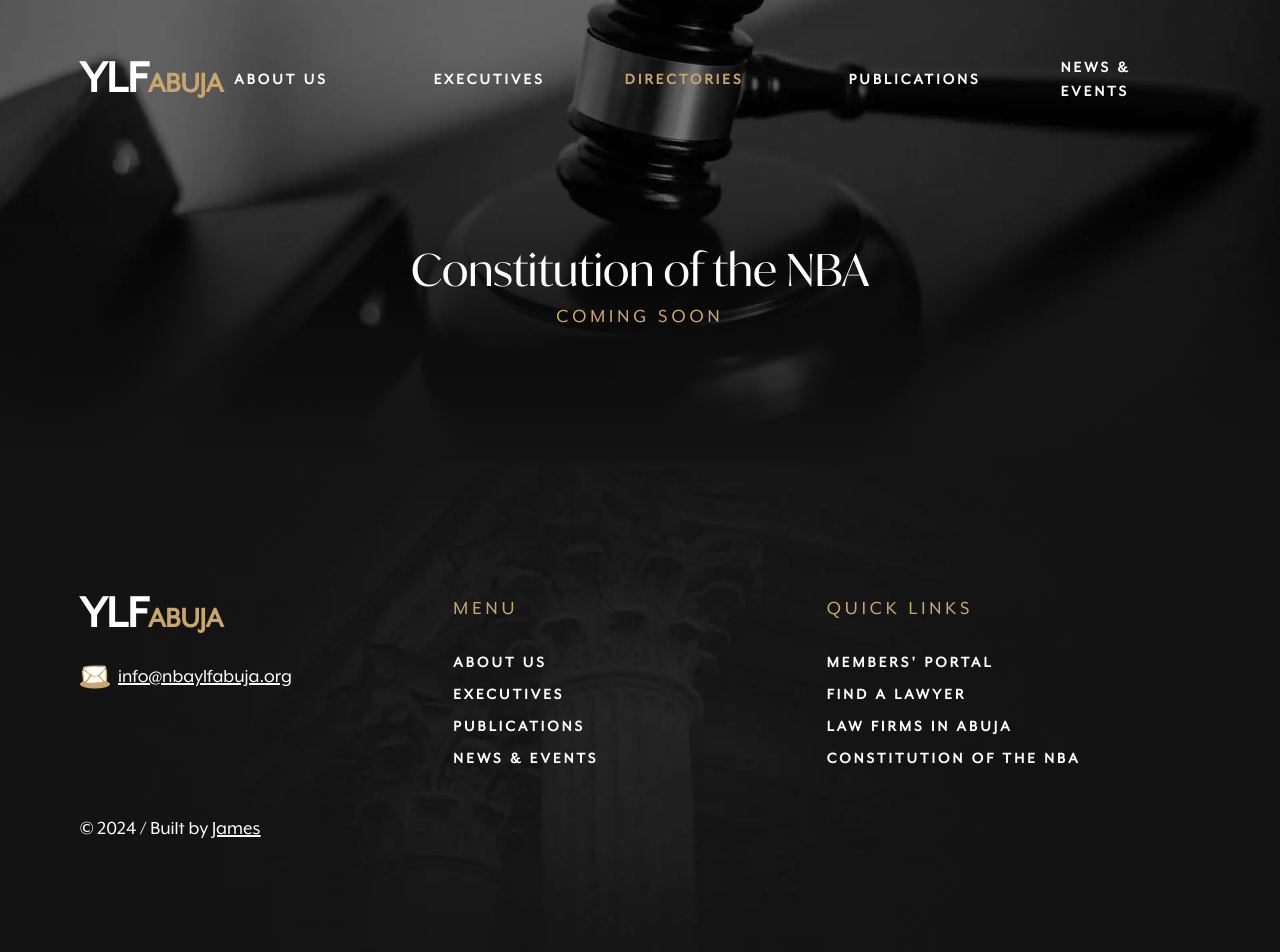
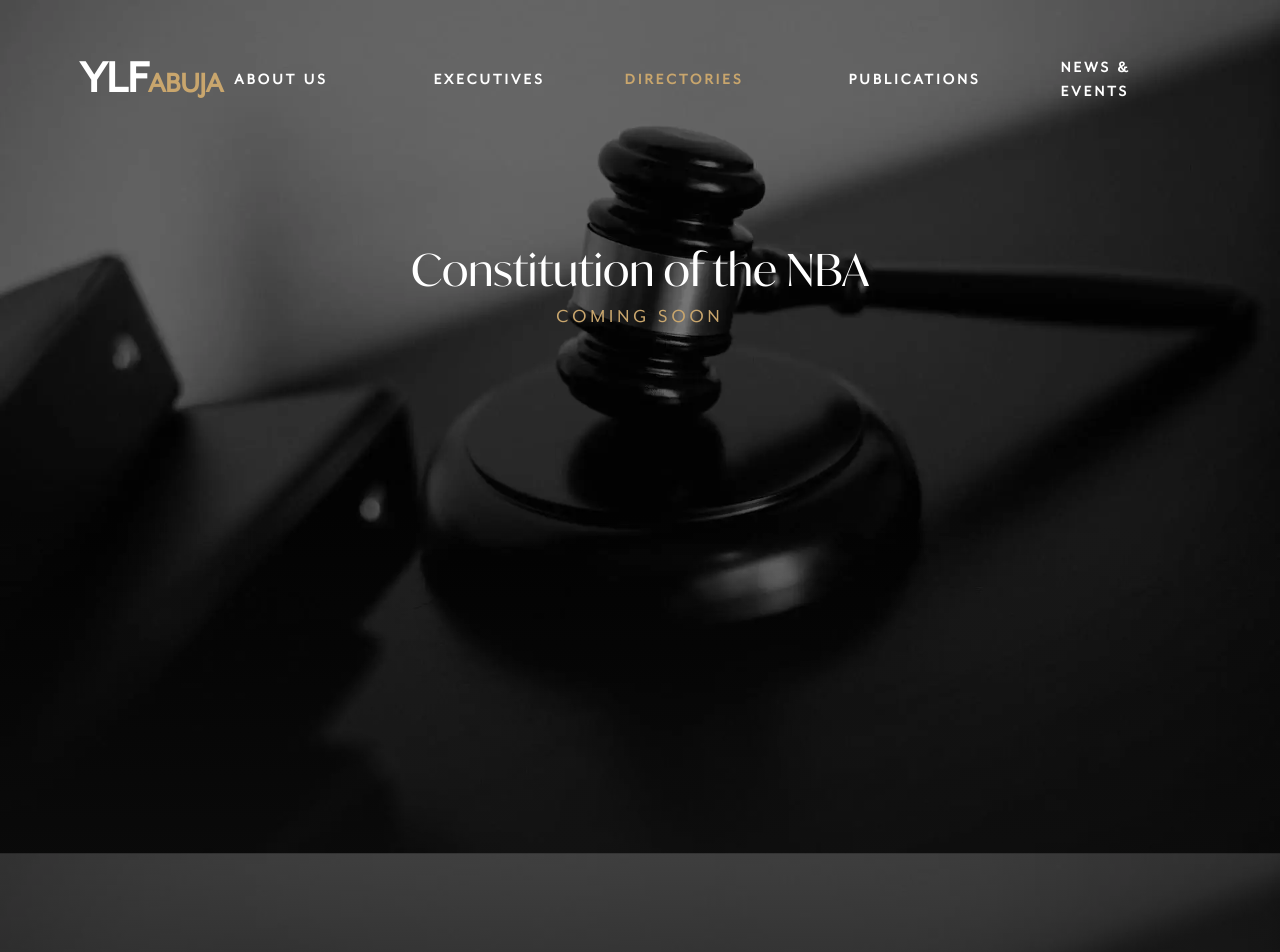
Before and after one commit to jamesodukoya/ylfabuja, a Next.js app: page /nba-constitution in a window 1280 px wide. Shown: the top 952 px of the page. Built offline with nearby package versions, Linux system fonts and the light colour scheme.

Commit message:
Trying Adobe PDF Reader

```diff
--- a/app/nba-constitution/page.tsx
+++ b/app/nba-constitution/page.tsx
@@ -16,7 +16,7 @@
                         </div>
                     </div>
                     <div className='flex justify-center relative z-10'>
-                        <div id="adobe-dc-view" ></div>
+                        <div id="adobe-dc-view" className='w-[92%] h-screen xl:max-w-[1200px]'></div>
                     </div>
                 </section>
             </div>
--- a/public/js/adobereader.js
+++ b/public/js/adobereader.js
@@ -1,10 +1,11 @@
 document.addEventListener("adobe_dc_view_sdk.ready", function(){
-		var adobeDCView = new AdobeDC.View({clientId: "e9cedcbf5e5a4ba68d8d0190fee16c65", divId: "adobe-dc-view"});
+		var adobeDCView = new AdobeDC.View({clientId: "04bb7623260a4635abeb5d2105f6686e", divId: "adobe-dc-view"});
 		adobeDCView.previewFile({
 			content:{location: {url: "https://media.geeksforgeeks.org/wp-content/cdn-uploads/20210101201653/PDF.pdf"}},
 			metaData:{fileName: "Bodea Brochure.pdf"}
 		}, {embedMode: "SIZED_CONTAINER"});
 });
 
+	// e9cedcbf5e5a4ba68d8d0190fee16c65
 
 	// www.nbaylfabuja.org: "04bb7623260a4635abeb5d2105f6686e"
```
